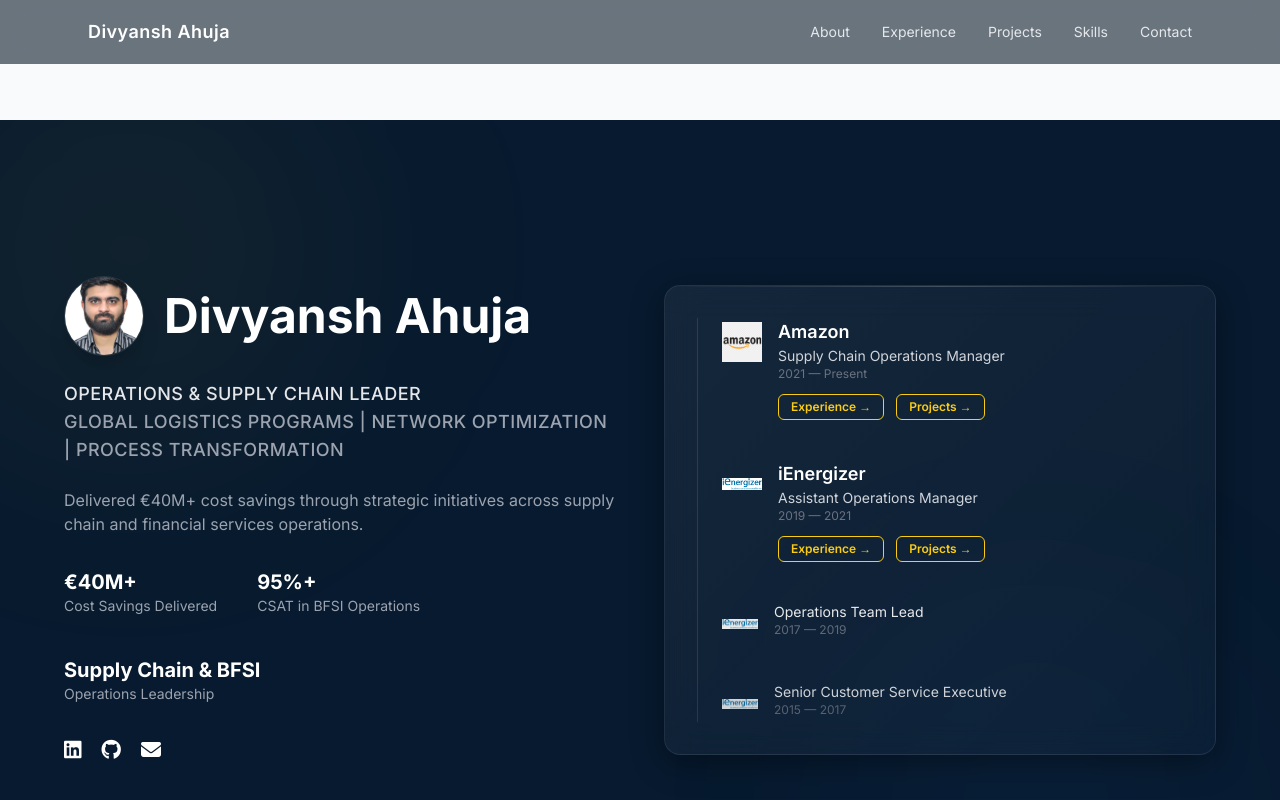
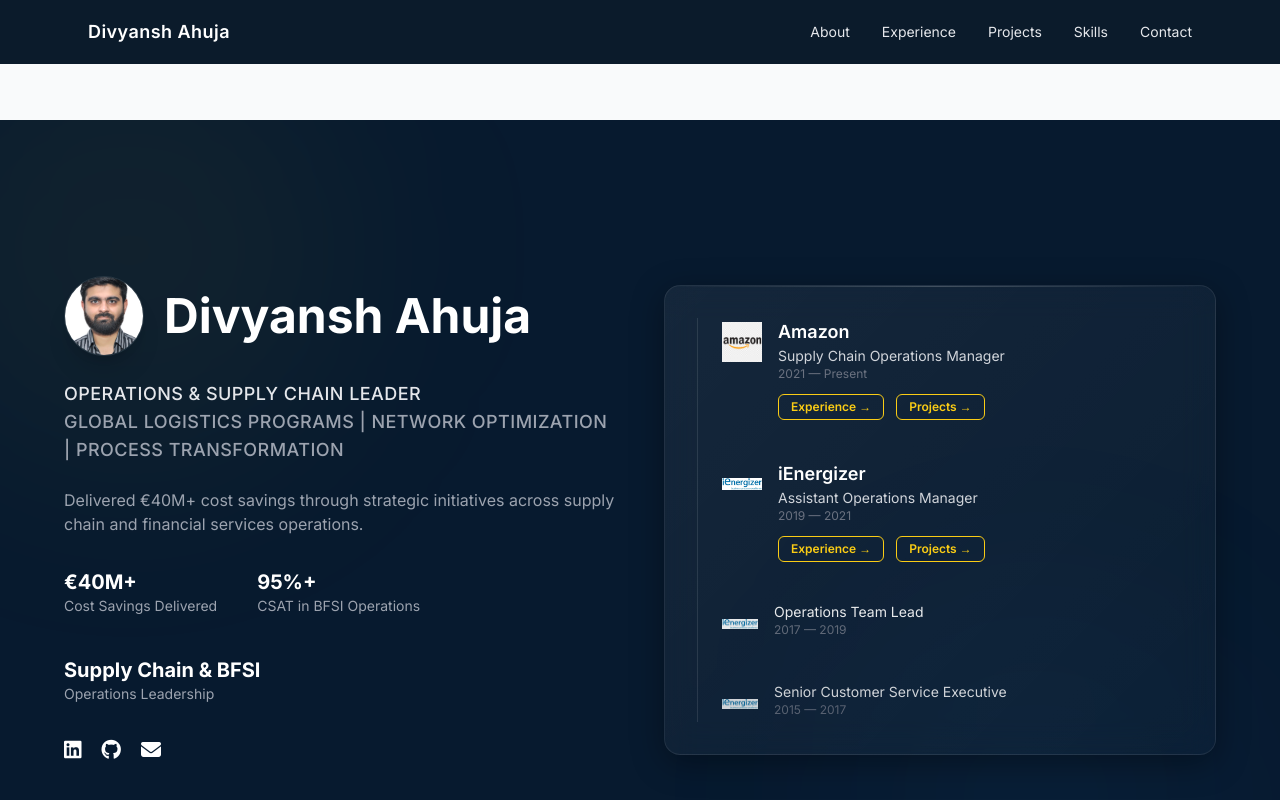
Before and after one commit to DA2793/divyansh-portfolio, a React (Vite) app: page / in a window 1280 px wide. Shown: the top 800 px of the page. Built offline with nearby package versions, Linux system fonts and the light colour scheme.

Commit message:
Update Navbar

```diff
--- a/src/components/Navbar/Navbar.jsx
+++ b/src/components/Navbar/Navbar.jsx
@@ -14,12 +14,15 @@ const Navbar = () => {
 
   return (
     <nav
-      className={`fixed top-0 w-full z-50 transition-all duration-300 ${
-        scrolled
-          ? "bg-[#0b1b2b]/80 backdrop-blur-lg border-b border-white/10 shadow-lg"
-          : "bg-[#0b1b2b]/60 backdrop-blur-md"
+      className={`fixed top-0 left-0 w-full z-50 transition-all duration-300
+      ${scrolled
+        ? "bg-[#0b1b2b]/95 backdrop-blur-xl border-b border-white/10 shadow-lg"
+        : "bg-[#0b1b2b]/85 backdrop-blur-lg"
       }`}
     >
+      {/* HARD BACKGROUND LAYER (fixes white patch) */}
+      <div className="absolute inset-0 -z-10 bg-[#0b1b2b]" />
+
       <div className="max-w-6xl mx-auto px-6">
         <div className="flex justify-between items-center h-16">
 
@@ -52,6 +55,7 @@ const Navbar = () => {
             </a>
 
           </div>
+
         </div>
       </div>
     </nav>
```
